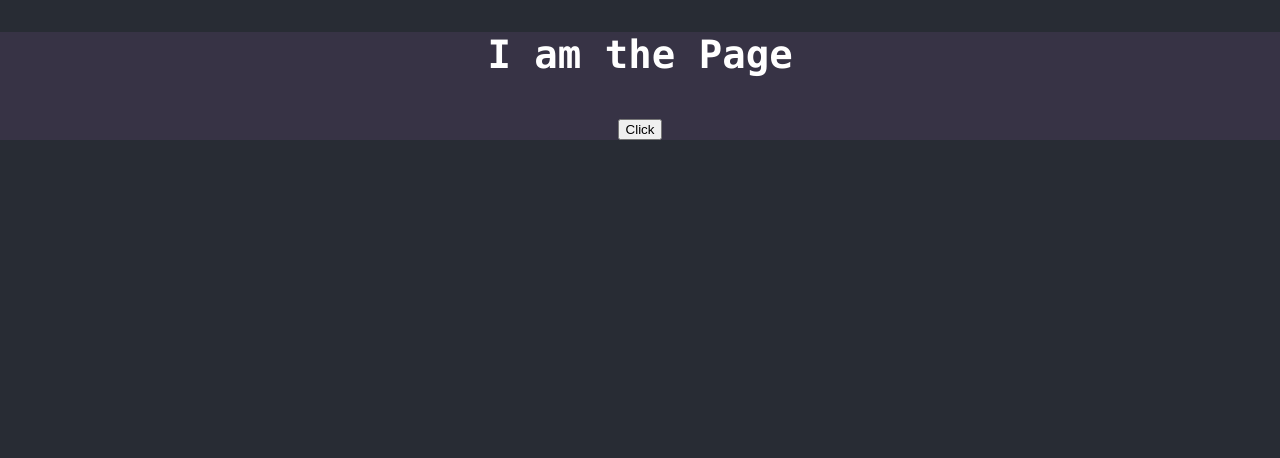
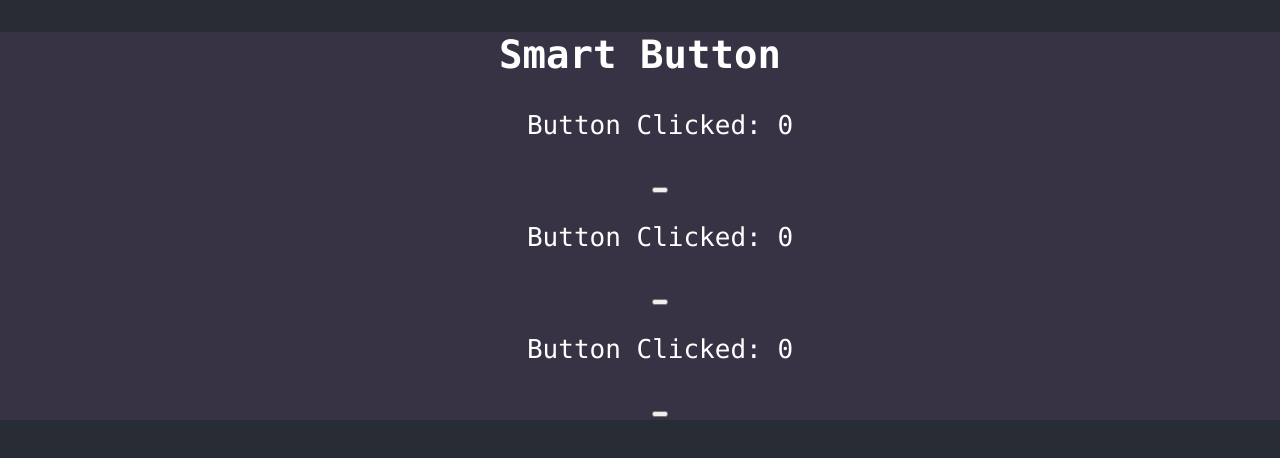
Before and after one commit to tlnkzl/react-smart-button, a React (Create React App) app: page / in a window 1280 px wide. Shown: the top 458 px of the page. Built offline with nearby package versions, Linux system fonts and the light colour scheme.

Commit message:
Added json data, axios implementation and dynamic button creation

```diff
--- a/package.json
+++ b/package.json
@@ -6,6 +6,7 @@
     "@testing-library/jest-dom": "^5.11.4",
     "@testing-library/react": "^11.1.0",
     "@testing-library/user-event": "^12.1.10",
+    "axios": "^0.23.0",
     "react": "^17.0.2",
     "react-dom": "^17.0.2",
     "react-scripts": "4.0.3",
--- /dev/null
+++ b/public/db.json
@@ -0,0 +1,25 @@
+{
+  "buttons": [
+    {
+      "id": 1,
+      "label": "Save",
+      "background": "#FFF",
+      "color": "#336688",
+      "icon": "save"
+    },
+    {
+      "id": 2,
+      "label": "Edit",
+      "background": "#FFF",
+      "color": "#336688",
+      "icon": "edit"
+    },
+    {
+      "id": 3,
+      "label": "Send",
+      "background": "#FFF",
+      "color": "#336688",
+      "icon": "send"
+    }
+  ]
+}
--- a/src/pages/page.js
+++ b/src/pages/page.js
@@ -1,11 +1,45 @@
-import React from 'react';
+import React, { useEffect, useState } from 'react';
+import axios from 'axios';
 import Button from '../components/Button';
 
+const getData = async () => {
+  // Watch for json = npx json-server -p 3500 -w db.json
+  return await axios
+    .get('./db.json') // 'http://localhost:3500/'
+    .then((response) => {
+      const results = response.data;
+      console.log(results);
+      return results.buttons;
+    })
+    .catch((err) => {
+      console.error(err);
+    });
+};
+
 export default function Page() {
+  const [buttons, setButtons] = useState([]);
+  const [counter, setCounter] = useState(0);
+
+  useEffect(() => {
+    getData().then((apiButtons) => {
+      setButtons(apiButtons);
+    });
+  }, []);
+
+
   return (
     <div>
-      <h2> I am the Page</h2>
-      <Button />
+      <h2> Smart Button </h2>
+      <ul>
+          {buttons.map((item, index) => (
+            <>
+              <p> {item.text} Button Clicked: {counter} </p>
+              <button key={index} onClick={() => setCounter((prev) => prev + 1)}>
+                {item.text}
+              </button>
+            </>
+          ))}
+        </ul>
     </div>
   );
 }
```
Also changed, not shown: 1 other file (tests, documents, lock files or other folders).
